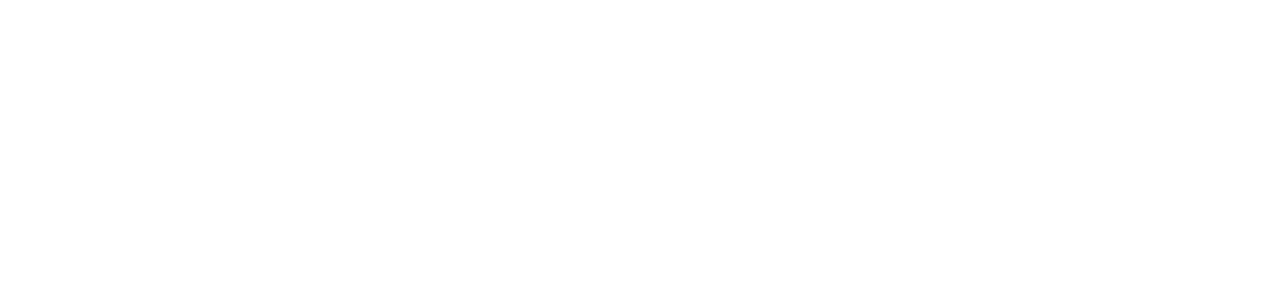
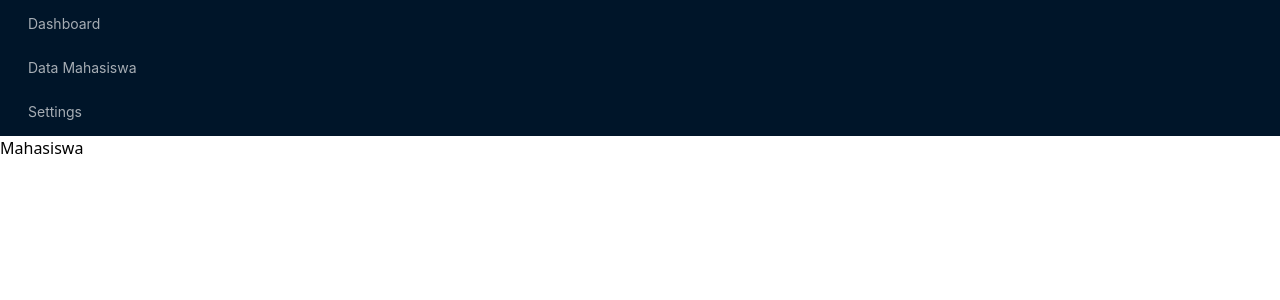
Before and after one commit to AwalHardika/antd_app, a React (Vite) app: page /mahasiswa in a window 1280 px wide. Before the commit this address had no page. Shown: the top 300 px of the page. Built offline with nearby package versions, Linux system fonts and the light colour scheme.

Commit message:
update project

```diff
--- a/src/App.jsx
+++ b/src/App.jsx
@@ -1,16 +1,35 @@
-import React from 'react'
+import React, { useState } from 'react'
 import { Routes, Route } from 'react-router-dom'
 import Login from './login/Login'
-
-const App = () => {
-  return (
-    <Routes>
-      <Route path='/' element={<Login/>} />
+import Register from './login/Register'
+import Layout from './screen/Layout'
 
 
 
+const App = () => {
+
+  const [session, setSession] = useState(true)
+
+  if(!session) {
+    return (
+      <Routes>
+        <Route path='/' element={<Login/>} />
+        <Route path='/register' element={<Register/>}/>
+      </Routes>
+    )
+  }
+
+  return(
+    <Routes>
+      <Route path='/' element={<Layout/>}>
+        <Route index element={<h1>Dashboard</h1>} />
+        <Route path='/mahasiswa' element={<h1>Mahasiswa</h1>}/>
+        <Route path='/settings' element={<h1>Settings</h1>}/>
+      </Route>
     </Routes>
   )
+
+
 }
 
 export default App
--- a/src/login/Login.jsx
+++ b/src/login/Login.jsx
@@ -1,12 +1,23 @@
+import React from 'react'
 import { Button, Form, Input } from 'antd'
-import React from 'react'
 import { NavLink } from 'react-router-dom'
+
 
 const Login = () => {
   return (
     <div className='w-screen h-screen flex justify-center items-center'>
         <Form
+        className='w-[400px] p-8 bg-blue-500 rounded-lg'
+        layout='vertical'
+        labelCol={{
+            span : 6
+        }}
+        wrapperCol={{
+            span: 100
+        }}
         >
+            <h1 className='text-center text-[28px] text-white'>Form Login</h1>
+
             <Form.Item
             label="Username"
             name = "Username"
@@ -14,6 +25,10 @@ const Login = () => {
                 {
                     required : true,
                     message : 'Email tidak boleh kosong'
+                },
+                {
+                    type: "email",
+                    message : "Email tidak sesuai"
                 }
             ]}
             >
@@ -34,7 +49,17 @@ const Login = () => {
             >
 
             <Input.Password/>
+
             </Form.Item>
+
+            <Button className='bg-white w-full mb-4 text-blue-500'
+            htmlType='submit'
+            >
+                Login
+            </Button>
+
+
+            <NavLink to={"/register"} className=' text-white'>Don't Have Account ? SignUp Here</NavLink>
         </Form>
     </div>
   )
--- /dev/null
+++ b/src/login/Register.jsx
@@ -0,0 +1,82 @@
+import React from 'react'
+import { Button, Form, Input } from 'antd'
+import { NavLink } from 'react-router-dom'
+
+const Register = () => {
+  return (
+    <div className='w-screen h-screen flex justify-center items-center'>
+    <Form
+    className='w-[400px] p-8 bg-blue-500 rounded-lg'
+    layout='vertical'
+    labelCol={{
+        span : 6
+    }}
+    wrapperCol={{
+        span: 100
+    }}
+    >
+        <h1 className='text-center text-[28px] text-white'>Form Register</h1>
+
+        <Form.Item
+        label="Username"
+        name = "Username"
+        rules={[
+            {
+                required : true,
+                message : 'Email tidak boleh kosong'
+            },
+            {
+                type: "email",
+                message : "Email tidak sesuai"
+            }
+        ]}
+        >
+
+        <Input/>
+
+        </Form.Item>
+
+        <Form.Item
+        label="Password"
+        name = "Password"
+        rules={[
+            {
+                required : true,
+                message : "Password harus diisi",
+            },
+        ]}
+        >
+
+        <Input.Password/>
+
+        </Form.Item>
+
+        <Form.Item
+        label="rePassword"
+        name = "rePassword"
+        rules={[
+            {
+                required : true,
+                message : "rePassword harus diisi",
+            },
+        ]}
+        >
+
+        <Input.Password/>
+
+        </Form.Item>
+
+        <Button className='bg-white w-full mb-4 text-blue-500'
+        htmlType='submit'
+        >
+            Register
+        </Button>
+
+
+        <NavLink to={"/"} className=' text-white'>Already Have Account ? SignIn Here</NavLink>
+    </Form>
+</div>
+  )
+}
+
+export default Register
--- /dev/null
+++ b/src/screen/Layout.jsx
@@ -0,0 +1,45 @@
+import { Menu } from 'antd'
+import React from 'react'
+import { Outlet } from 'react-router-dom'
+
+const Layout = () => {
+
+    const items =[
+        {
+            key : '/',
+            label : "Dashboard",
+            onClick : ()=>{
+
+            }
+        },
+        {
+            key : '/mahasiswa',
+            label : 'Data Mahasiswa'
+        },
+        {
+            key : '/settings',
+            label : 'Settings'
+        }
+    ]
+    return (
+    <main className='flex relative'>
+        {/* sidebar */}
+        <div className='w-[200px] h-auto'>
+        <Menu
+        mode='inline'
+        items={items}
+        className='h-screen'
+        theme='dark'
+        />
+        </div>
+
+        {/* right content */}
+        <div className='flex-1'>
+        <Outlet/>
+        </div>
+
+    </main>
+  )
+}
+
+export default Layout
```
